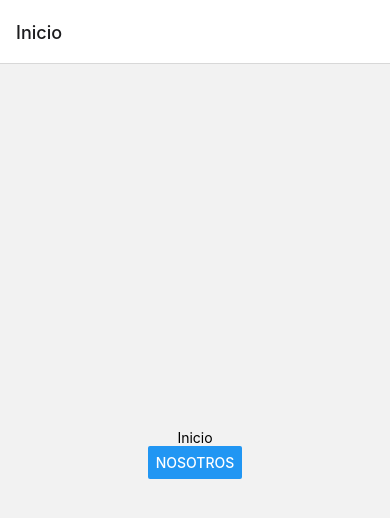
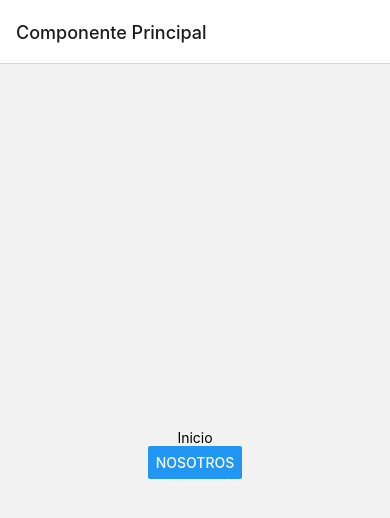
Before and after one commit to marshalmori/react-native-navigation, a React Native app: screen / in a window 390 px wide. Shown: the top 518 px of the page. Built offline with nearby package versions, Linux system fonts and the light colour scheme.

Commit message:
Criar Headers dinâmicos

```diff
--- a/App.js
+++ b/App.js
@@ -15,8 +15,20 @@ const App = () => {
     <>
       <NavigationContainer>
         <Stack.Navigator initialRouteName="Inicio">
-          <Stack.Screen name="Inicio" component={Inicio} />
-          <Stack.Screen name="Nosotros" component={Nosotros} />
+          <Stack.Screen
+            name="Inicio"
+            component={Inicio}
+            options={{
+              title: 'Componente Principal',
+            }}
+          />
+          <Stack.Screen
+            name="Nosotros"
+            component={Nosotros}
+            options={({route}) => ({
+              title: route.params.clienteId,
+            })}
+          />
         </Stack.Navigator>
       </NavigationContainer>
     </>
```
